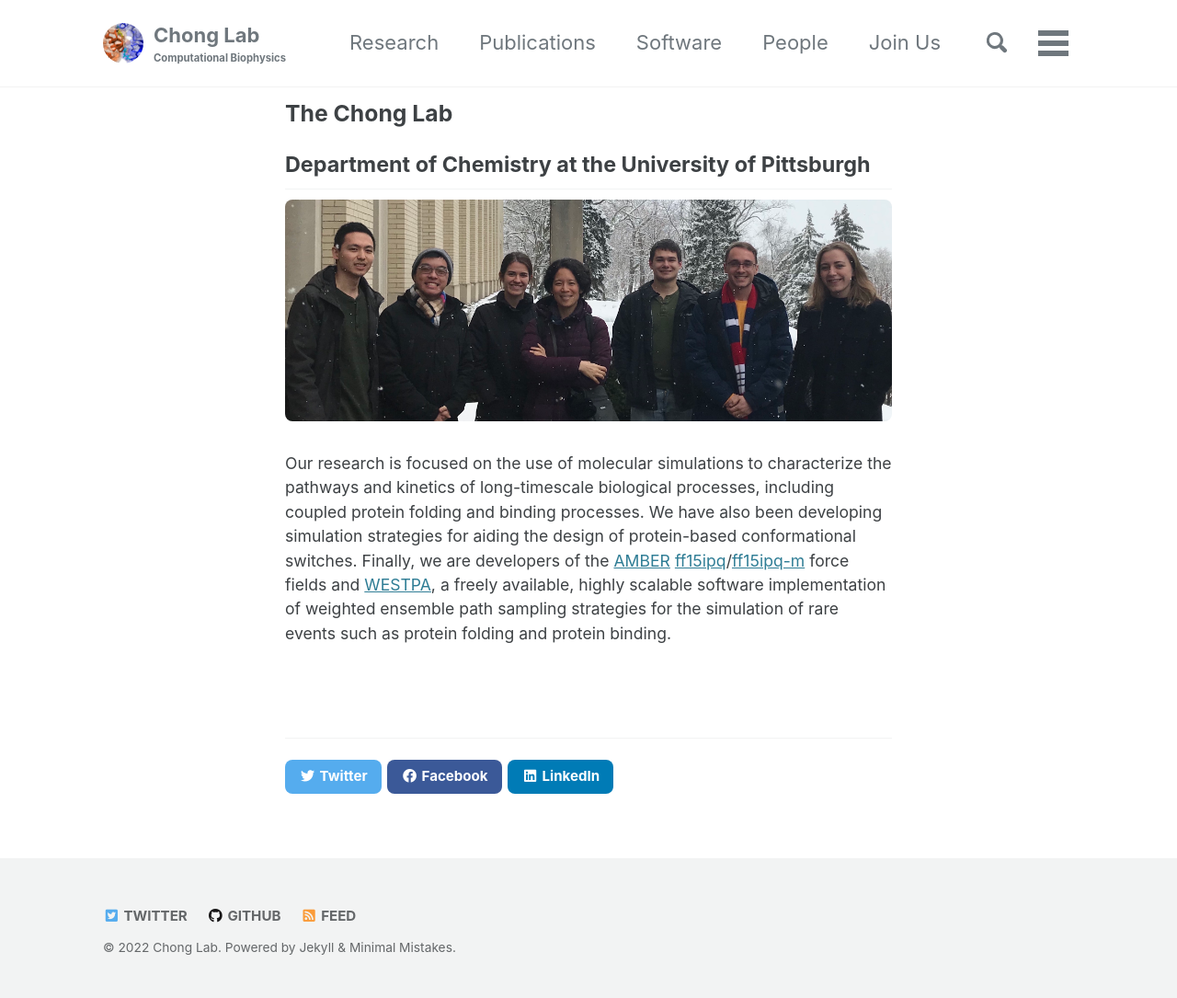
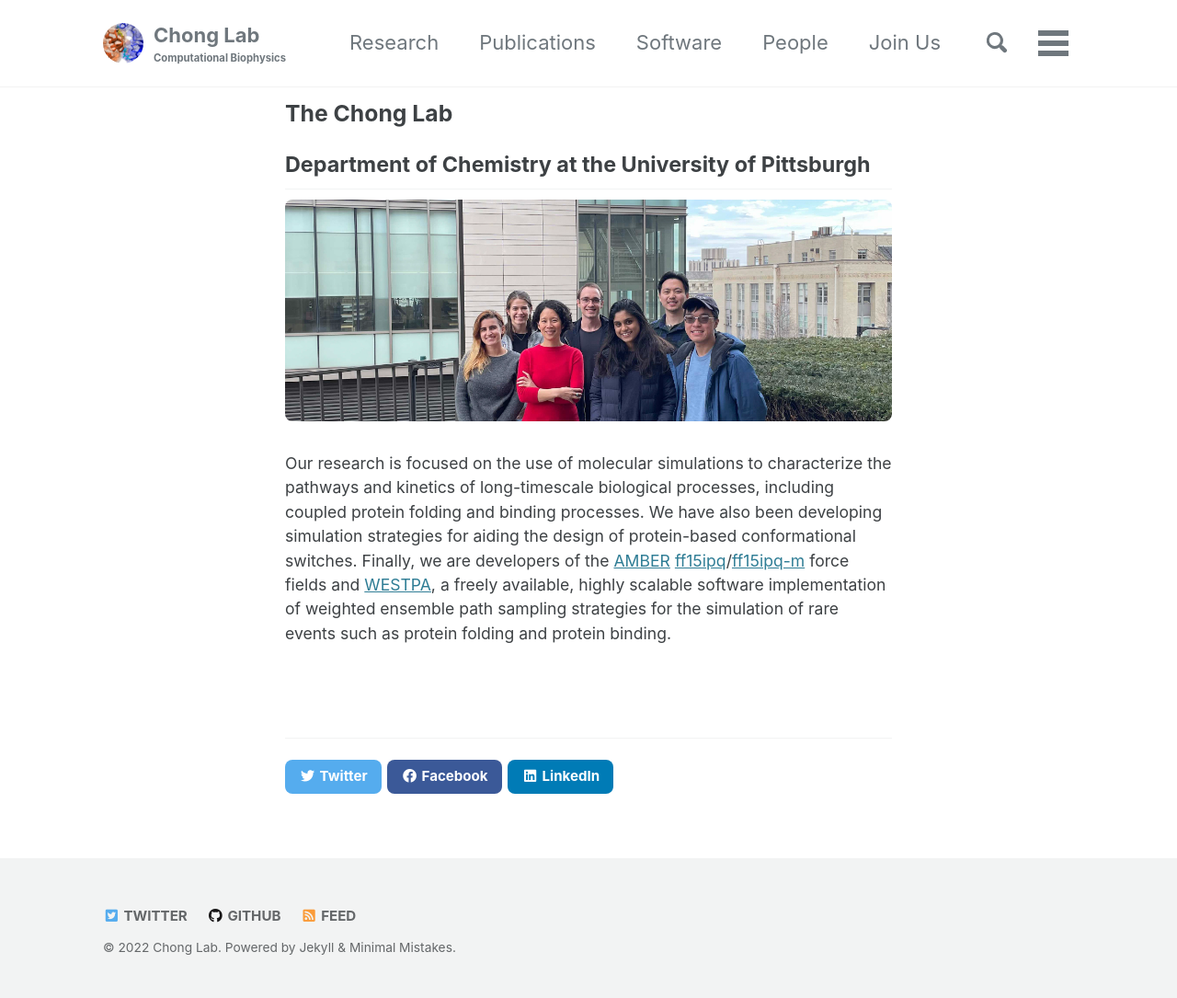
Before and after one commit to darianyang/mm-github-pages-test, a Jekyll site: the page built from index.md, in a window 1280 px wide. Shown: the whole page at 92% size. Built offline with Jekyll 4.4.1, drawn with Linux system fonts in a browser that asks for light colours; cached includes are drawn as plain includes.

Commit message:
swap group photo to 2022

```diff
--- a/index.md
+++ b/index.md
@@ -7,5 +7,5 @@ related: false
 ## Department of Chemistry at the University of Pittsburgh
 
 
-{% include figure image_path="/assets/images/people/Group2020.jpg" alt="Chong Research Group" %}
+{% include figure image_path="/assets/images/people/Group2022.jpg" alt="Chong Research Group" %}
 Our research is focused on the use of molecular simulations to characterize the pathways and kinetics of long-timescale biological processes, including coupled protein folding and binding processes. We have also been developing simulation strategies for aiding the design of protein-based conformational switches. Finally, we are developers of the [AMBER](https://ambermd.org) [ff15ipq](https://pubs-acs-org.pitt.idm.oclc.org/doi/abs/10.1021/acs.jctc.6b00567)/[ff15ipq-m](https://aip.scitation.org/doi/full/10.1063/5.0019054) force fields and [WESTPA](https://westpa.github.io/westpa/ "WESTPA"), a freely available, highly scalable software implementation of weighted ensemble path sampling strategies for the simulation of rare events such as protein folding and protein binding.
```
Also changed, not shown: _pages/people.md (+1 -1 lines), assets/images/people/Group2022.jpg (added).
